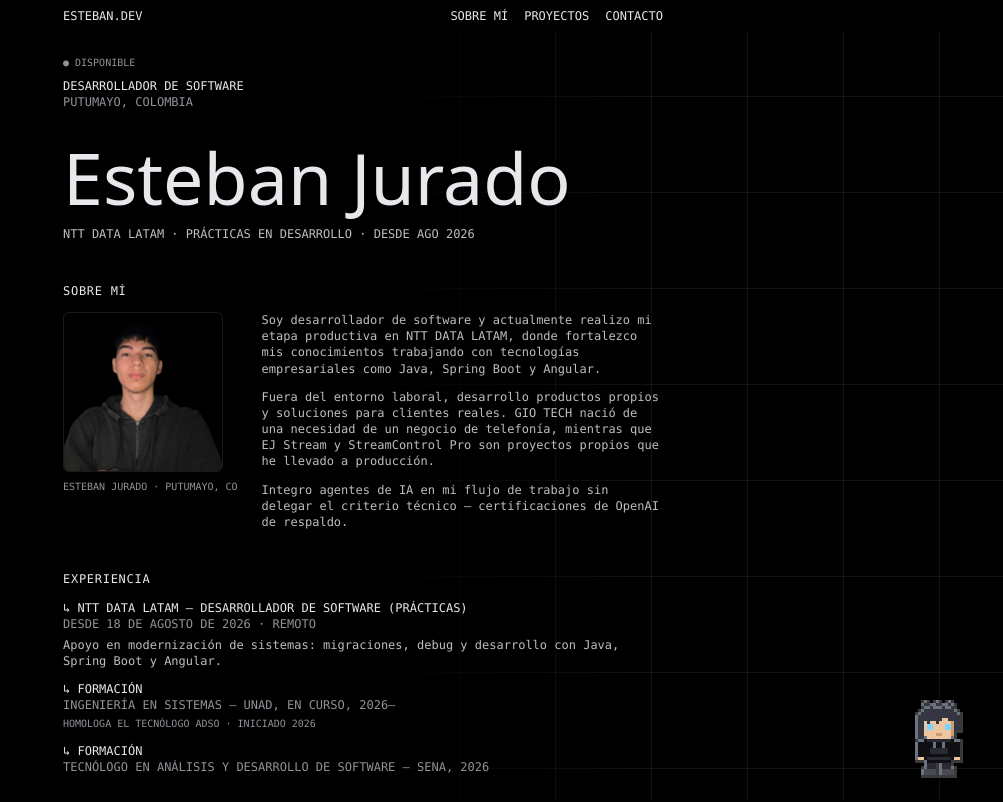
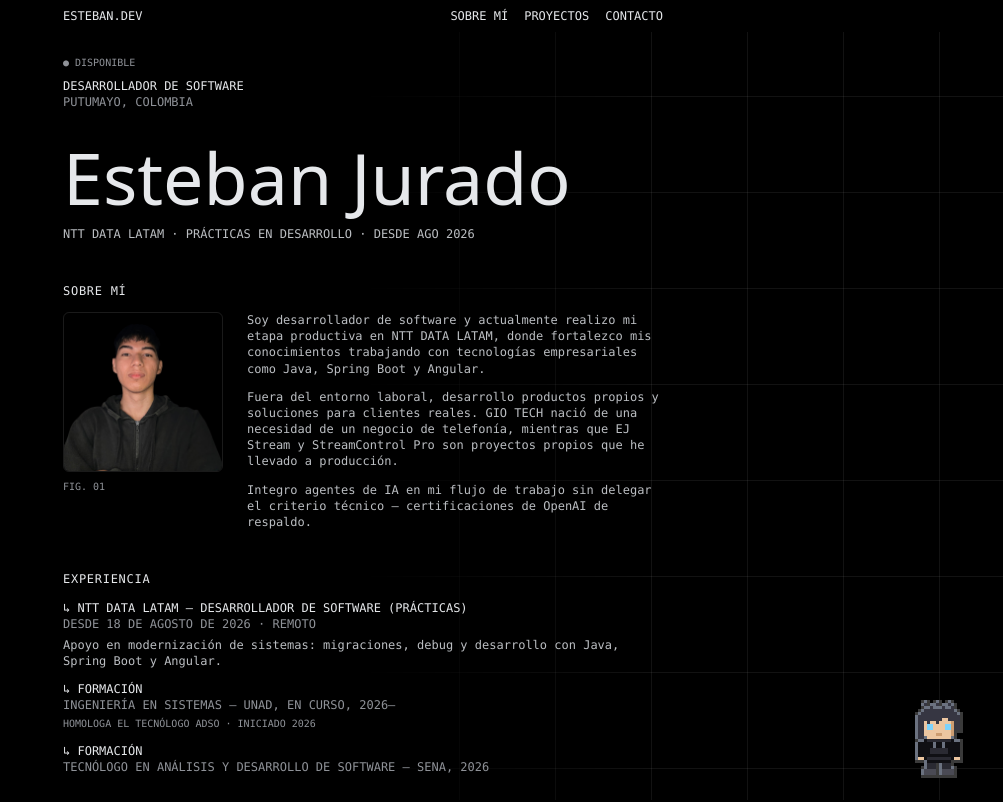
Before and after one commit to Est3banj/portafolio-esteban, a React (Vite) app in the folder portafolio/: page / in a window 1280 px wide. Shown: the top 802 px of the page, without its empty margins (277-1280 px from the left). Built offline with nearby package versions, Linux system fonts and the light colour scheme.

Commit message:
content: replace redundant photo caption with figure label

```diff
--- a/portafolio/src/components/features/About.jsx
+++ b/portafolio/src/components/features/About.jsx
@@ -22,7 +22,7 @@ const About = () => {
               className="h-40 w-40 rounded-[6px] border border-white/10 object-cover"
             />
             <figcaption className="micro mt-2 text-ink-3">
-              ESTEBAN JURADO · PUTUMAYO, CO
+              FIG. 01
             </figcaption>
           </figure>
           <div className="min-w-0 space-y-3 text-ink-2">
```
